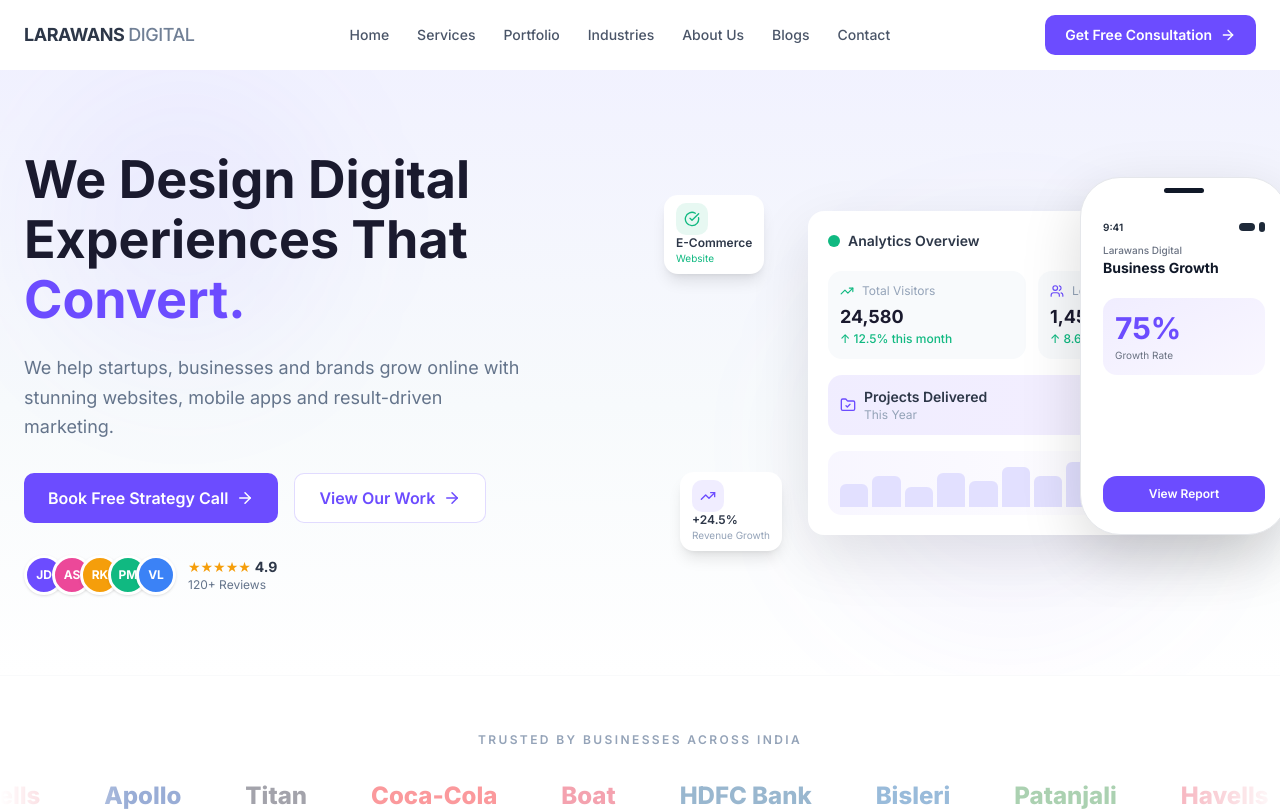
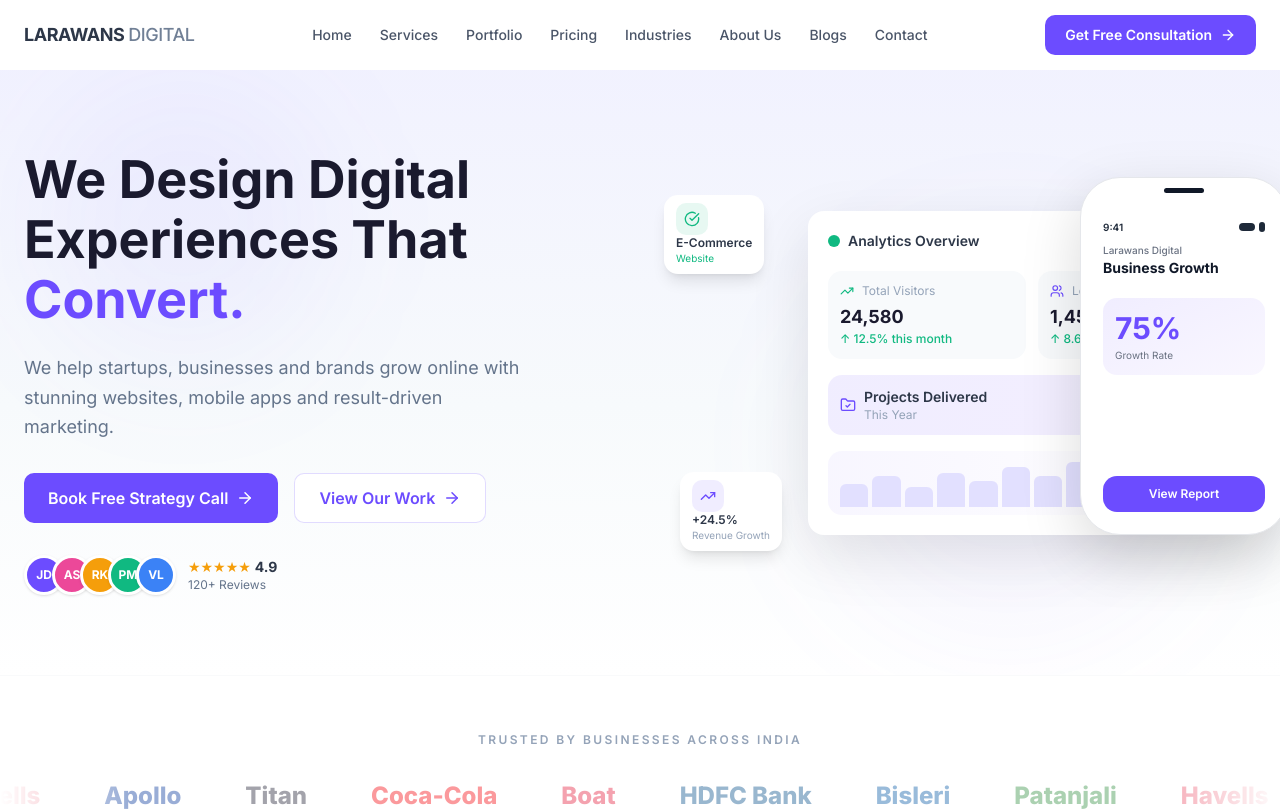
Before and after one commit to singhyogeshwar5608/Larawansdigitalnewlook, a Next.js app: page / in a window 1280 px wide. Shown: the top 811 px of the page. Built offline with nearby package versions, Linux system fonts and the light colour scheme.

Commit message:
Add Pricing link to header nav menu (desktop + mobile)

```diff
--- a/src/components/landing/Header.tsx
+++ b/src/components/landing/Header.tsx
@@ -1,8 +1,18 @@
 'use client';
 
 import { Menu, X, ArrowRight } from 'lucide-react';
+import Link from 'next/link';
 
-const navLinks = ['Home', 'Services', 'Portfolio', 'Industries', 'About Us', 'Blogs', 'Contact'];
+const navLinks = [
+  { label: 'Home', href: '/' },
+  { label: 'Services', href: '/#services' },
+  { label: 'Portfolio', href: '/#portfolio' },
+  { label: 'Pricing', href: '/pricing' },
+  { label: 'Industries', href: '#' },
+  { label: 'About Us', href: '#' },
+  { label: 'Blogs', href: '#' },
+  { label: 'Contact', href: '#' },
+];
 
 export default function Header({
   scrolled,
@@ -30,13 +40,13 @@ export default function Header({
         {/* Desktop Nav */}
         <nav className="hidden lg:flex items-center gap-1">
           {navLinks.map((link) => (
-            <a
-              key={link}
-              href="#"
+            <Link
+              key={link.label}
+              href={link.href}
               className="text-sm font-medium text-[#4A5568] hover:text-[#6C4CFF] transition-colors duration-200 px-3 py-2 rounded-lg hover:bg-[#6C4CFF]/5"
             >
-              {link}
-            </a>
+              {link.label}
+            </Link>
           ))}
         </nav>
 
@@ -65,13 +75,13 @@ export default function Header({
         <div className="lg:hidden bg-white border-t border-gray-100 shadow-lg">
           <div className="px-6 py-4 space-y-1">
             {navLinks.map((link) => (
-              <a
-                key={link}
-                href="#"
+              <Link
+                key={link.label}
+                href={link.href}
                 className="block text-sm font-medium text-[#4A5568] hover:text-[#6C4CFF] py-3 border-b border-gray-50 transition-colors"
               >
-                {link}
-              </a>
+                {link.label}
+              </Link>
             ))}
             <a
               href="#"
```
